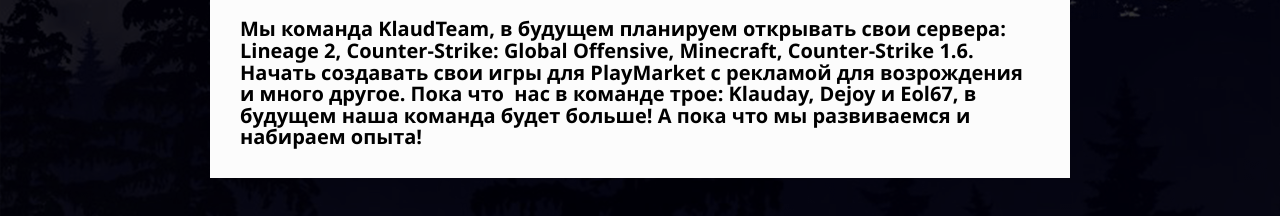
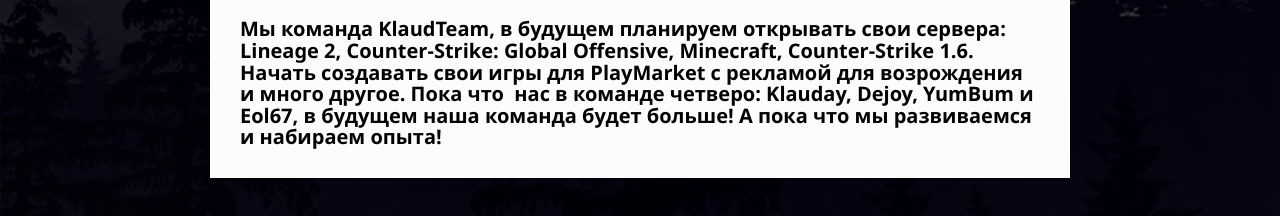
Before and after one commit to klaudteam/klaudteam.github.io, a plain HTML site: page index.html in a window 1280 px wide. Both pictures are taken after a click on the link "About As". Shown: the part 534-750 px from the top of the page. Drawn offline with Linux system fonts and the light colour scheme.

Commit message:
Update index.html

```diff
--- a/index.html
+++ b/index.html
@@ -79,7 +79,7 @@
                   <center><img src="image/logo/klaudteam.png" width="1000px"></center>
                   <div>⠀</div>
                   <div class="aboutus_text"><font color="black"><strong>
-                  Мы команда KlaudTeam, в будущем планируем открывать свои сервера: Lineage 2, Counter-Strike: Global Offensive, Minecraft, Counter-Strike 1.6. Начать создавать свои игры для PlayMarket с рекламой для возрождения и много другое. Пока что  нас в команде трое: Klauday, Dejoy и Eol67, в будущем наша команда будет больше! А пока что мы развиваемся и набираем опыта!
+                  Мы команда KlaudTeam, в будущем планируем открывать свои сервера: Lineage 2, Counter-Strike: Global Offensive, Minecraft, Counter-Strike 1.6. Начать создавать свои игры для PlayMarket с рекламой для возрождения и много другое. Пока что  нас в команде четверо: Klauday, Dejoy, YumBum и Eol67, в будущем наша команда будет больше! А пока что мы развиваемся и набираем опыта!
                   </div>
                   </strong></font></div>
                 </div>
```
